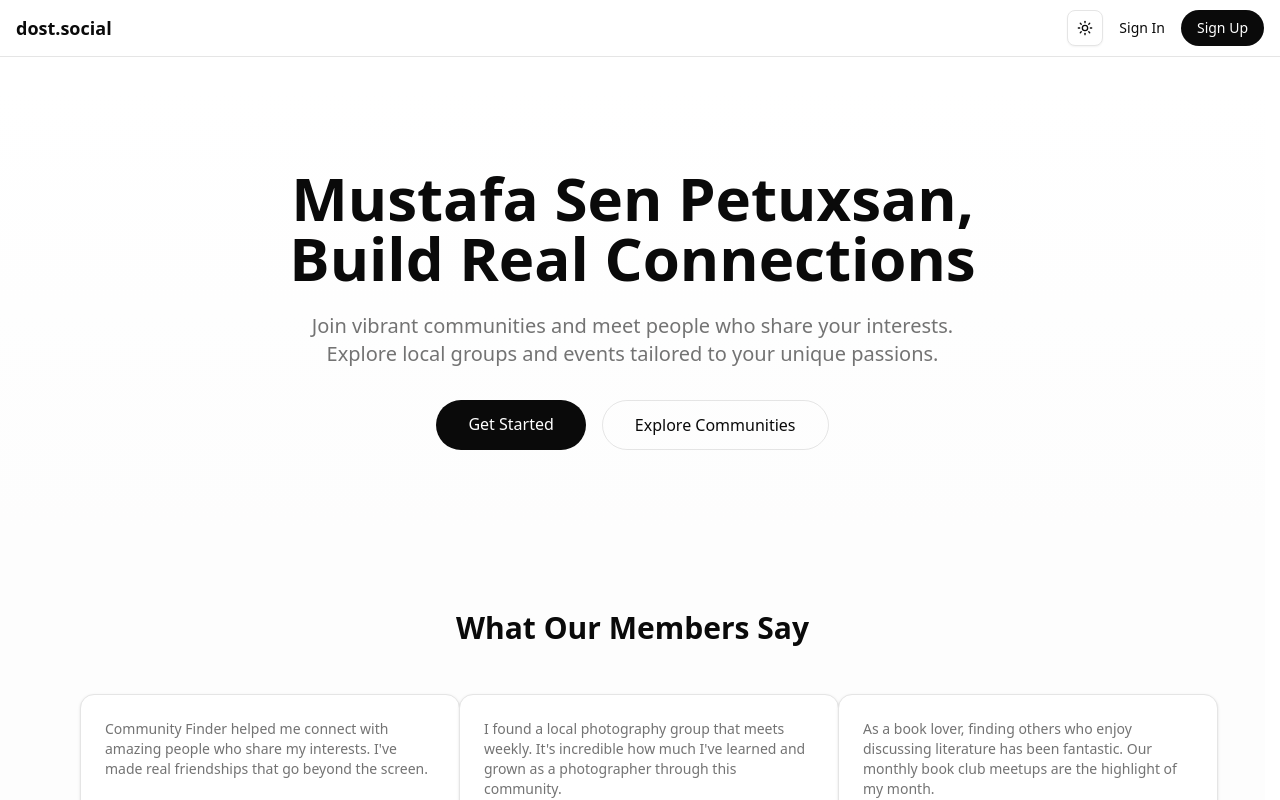
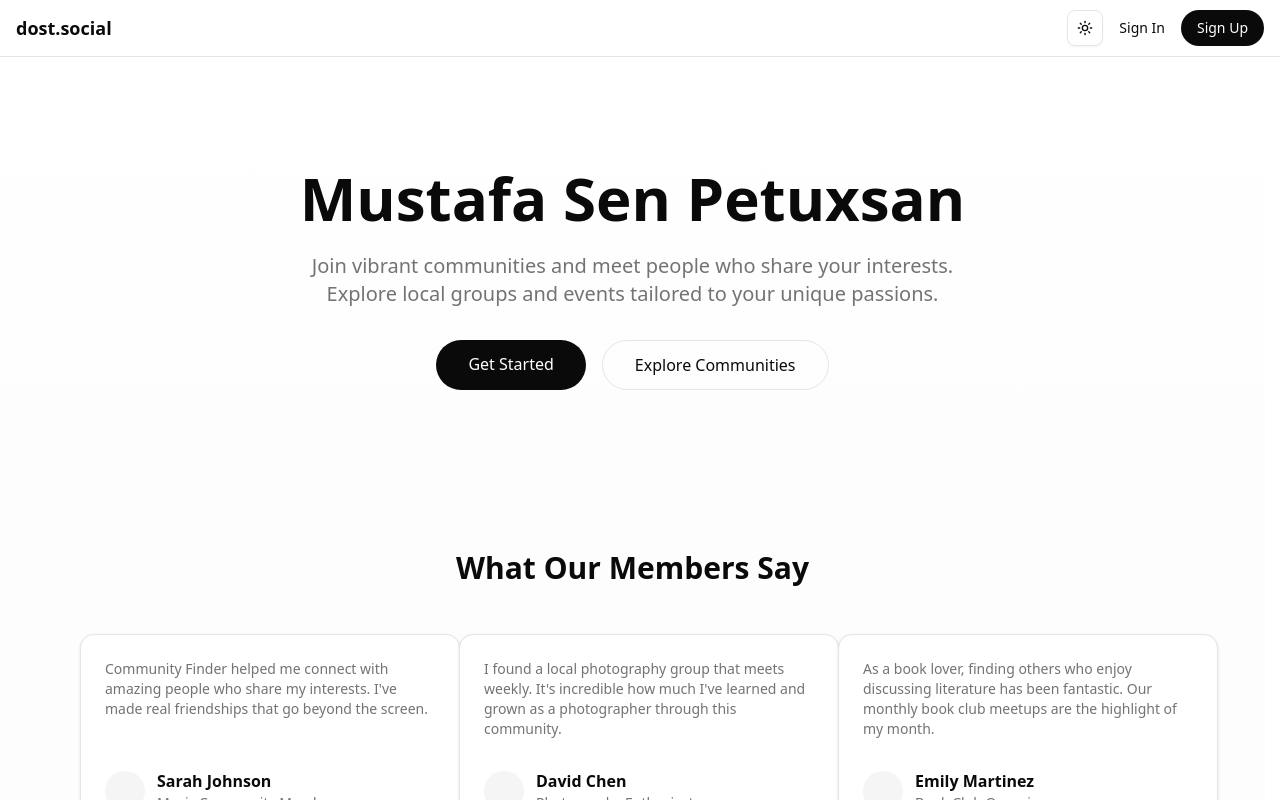
Before and after one commit to mzffreyvazov/community-discovery, a Next.js app: page / in a window 1280 px wide. Shown: the top 800 px of the page. Built offline with nearby package versions, Linux system fonts and the light colour scheme; no server answers.

Commit message:
update header

```diff
--- a/app/page.tsx
+++ b/app/page.tsx
@@ -17,8 +17,7 @@ export default async function Home() {
       <section className="w-full py-20 px-4 sm:px-20 bg-gradient-to-b from-background to-secondary/20">
         <div className="container max-w-6xl mx-auto text-center">
           <h1 className="text-4xl sm:text-6xl font-bold mb-6">
-            Mustafa Sen Petuxsan, <br />
-            Build Real Connections
+            Mustafa Sen Petuxsan<br />
           </h1>
           <p className="text-lg sm:text-xl text-muted-foreground mb-8 max-w-2xl mx-auto">
             Join vibrant communities and meet people who share your interests.
```
